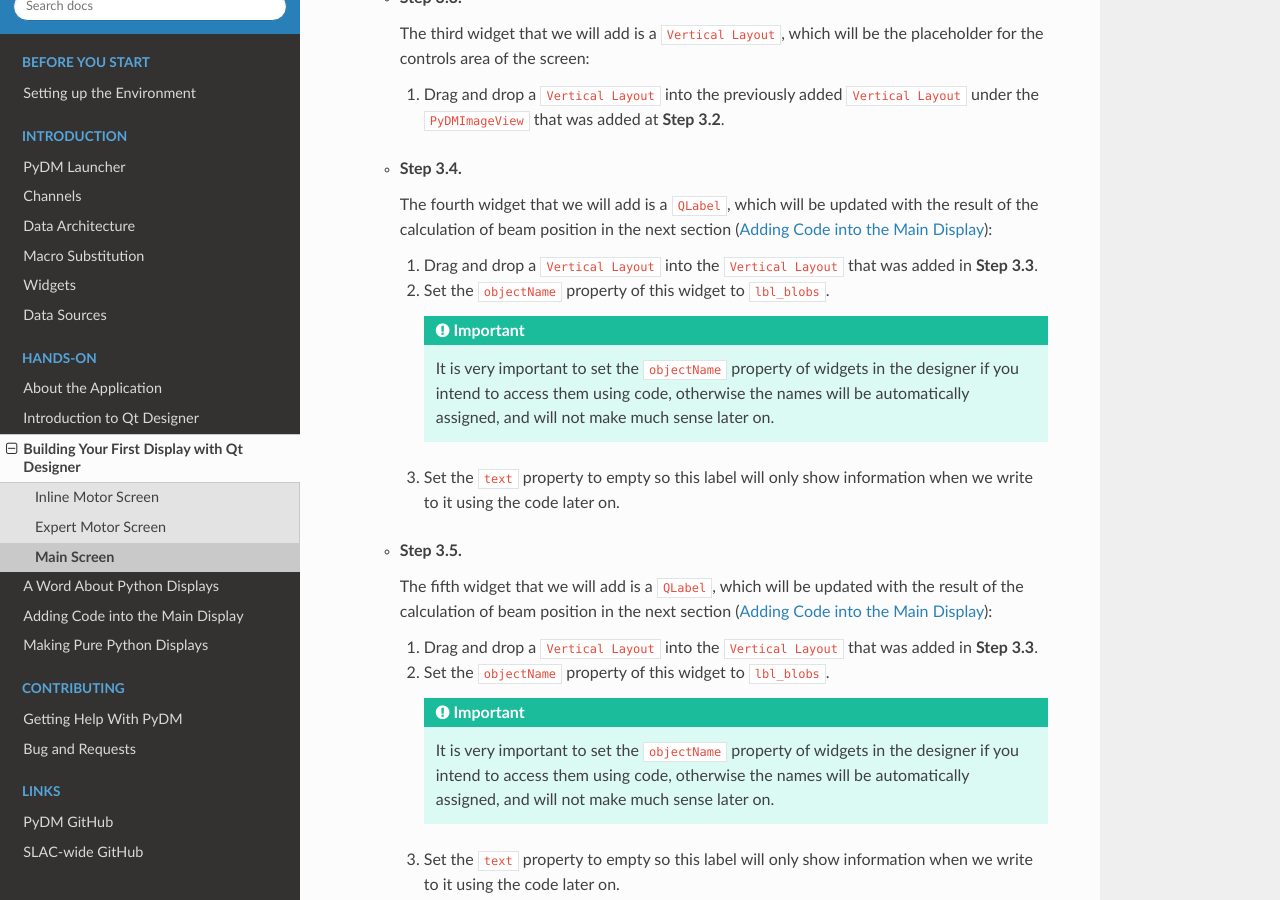
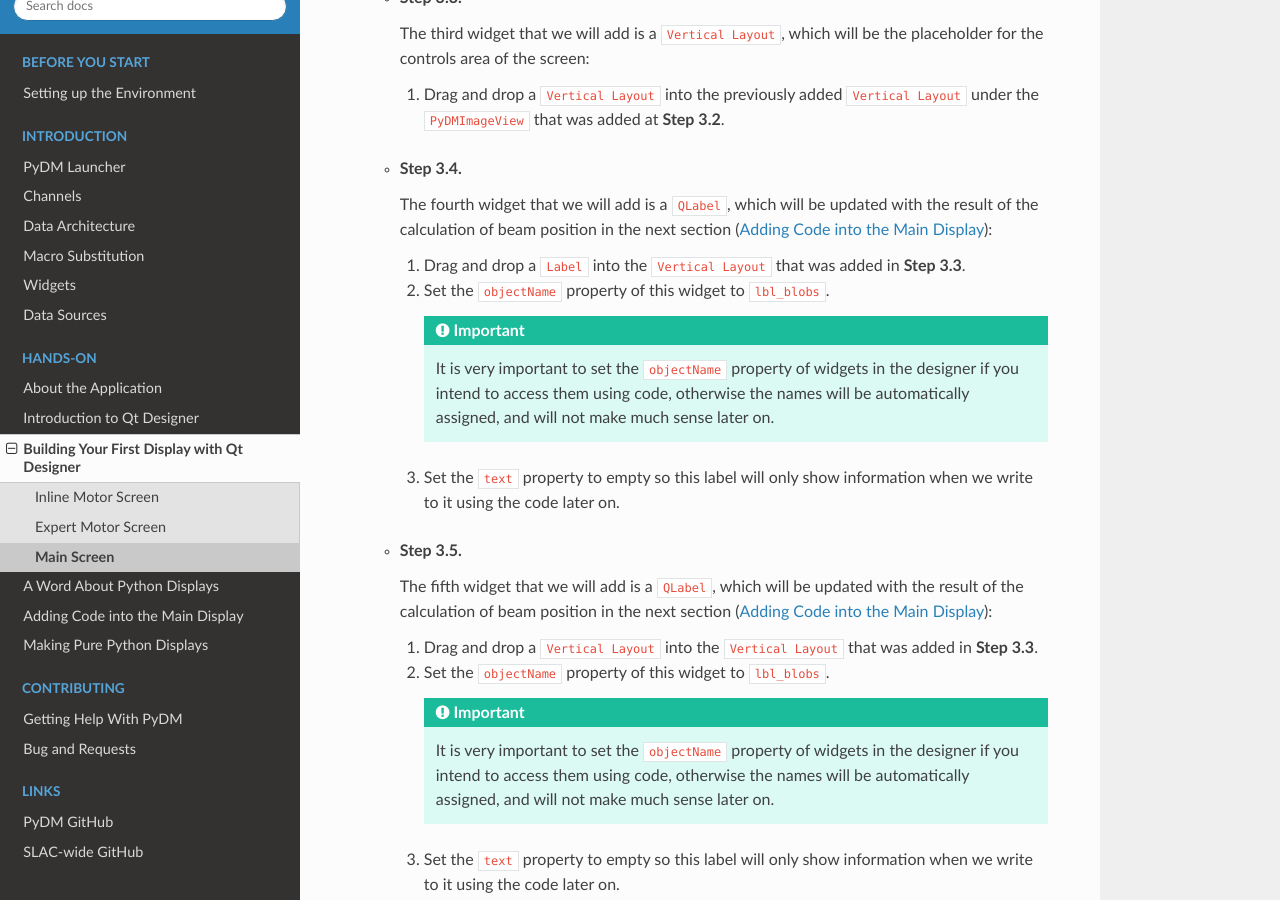
Before and after one commit to slaclab/pydm-tutorial, a Sphinx documentation site: the page built from docs/source/action/designer_main.rst, in a window 1280 px wide and 900 px high, scrolled down 3258 px. Built offline with Sphinx 7.4.7 and the Read the Docs theme 2.0.0, drawn with Linux system fonts in a browser that asks for light colours.

Commit message:
DOC: Add label rather than additional layout
I believe this intended to be a label addition on account of the text
property.

```diff
--- a/docs/source/action/designer_main.rst
+++ b/docs/source/action/designer_main.rst
@@ -102,7 +102,7 @@
     The fourth widget that we will add is a ``QLabel``, which will be updated with
     the result of the calculation of beam position in the next section (:ref:`LittleCode`):
 
-    #. Drag and drop a ``Vertical Layout`` into the ``Vertical Layout`` that was added in
+    #. Drag and drop a ``Label`` into the ``Vertical Layout`` that was added in
        **Step 3.3**.
     #. Set the ``objectName`` property of this widget to ``lbl_blobs``.
 
```
